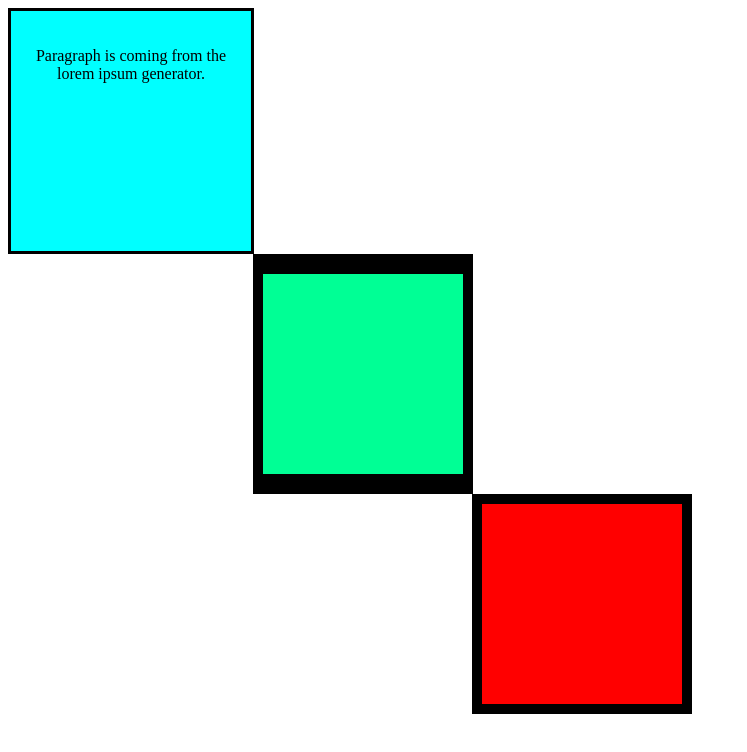
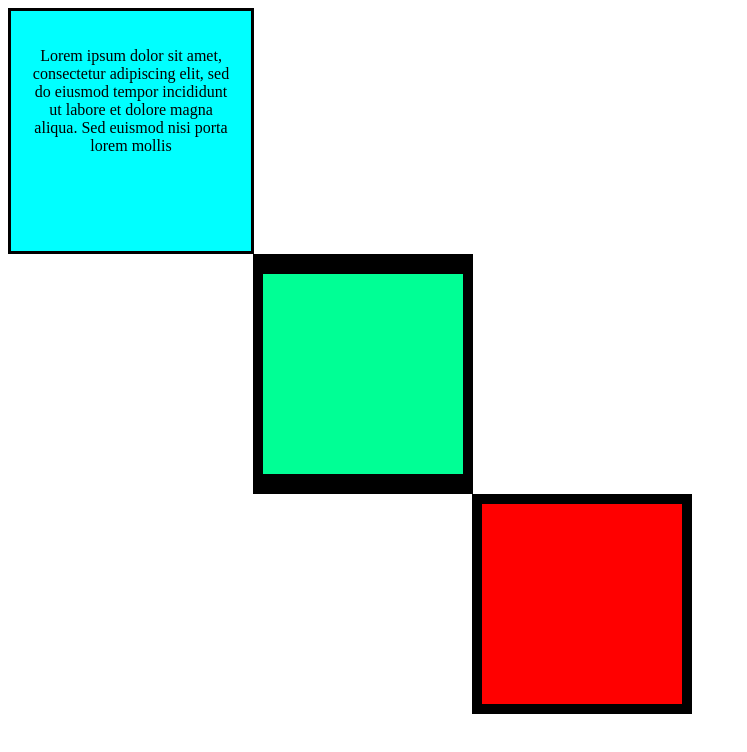
Before and after one commit to AkshaySriKiranRyali/Lab-3-Box, a plain HTML site: page index.html in a window 1280 px wide. Shown: the whole page, without its empty margins (0-747 px from the left). Drawn offline with Linux system fonts and the light colour scheme.

Commit message:
index.html

```diff
--- a/index.html
+++ b/index.html
@@ -4,7 +4,7 @@
         <link type="text/css" rel="stylesheet" href="style.css">
     </head>
     <body>
-        <div class="box-1"><p style="text-align:center">Paragraph is coming from the lorem ipsum generator.</p></div>
+        <div class="box-1"><p style="text-align:center">Lorem ipsum dolor sit amet, consectetur adipiscing elit, sed do eiusmod tempor incididunt ut labore et dolore magna aliqua. Sed euismod nisi porta lorem mollis</p></div>
         <div class="box-2"></div>
         <div class="box-3"></div>
     </body>
```
